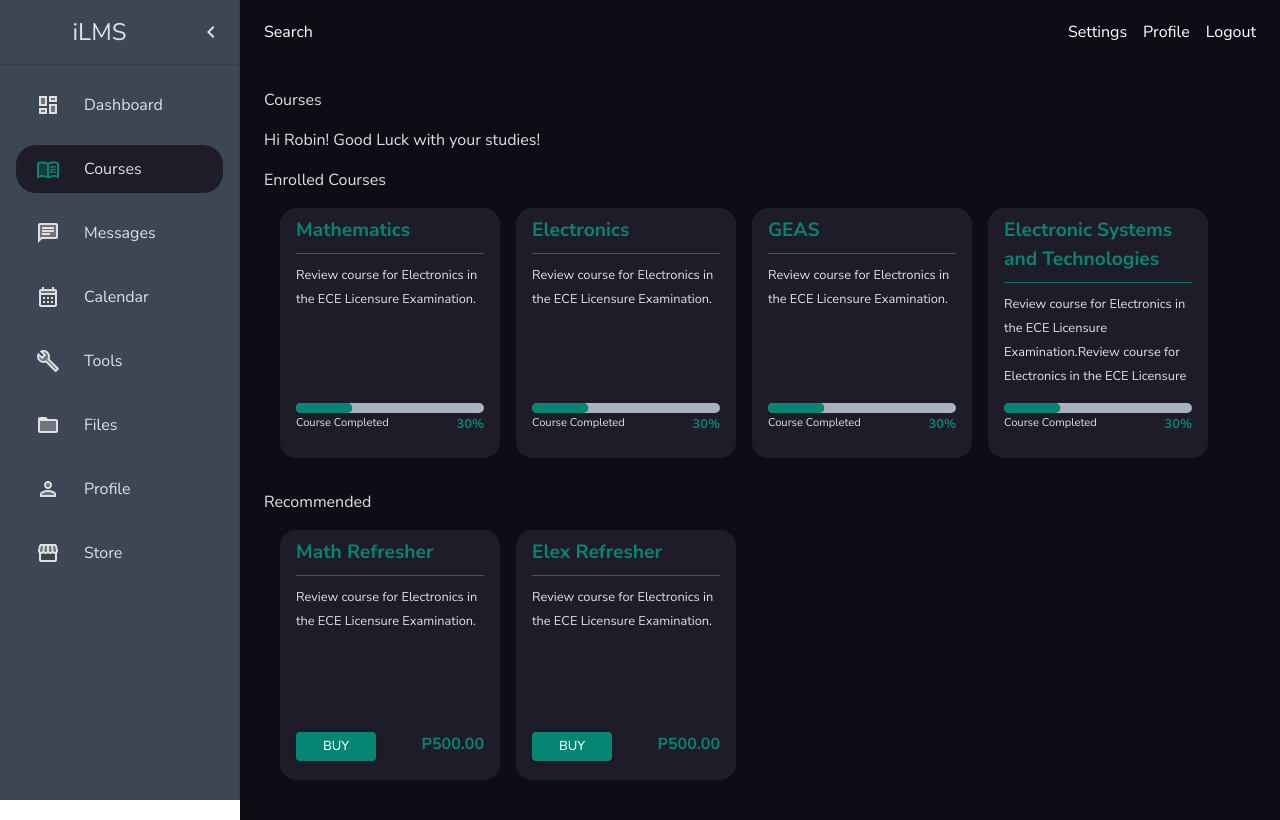
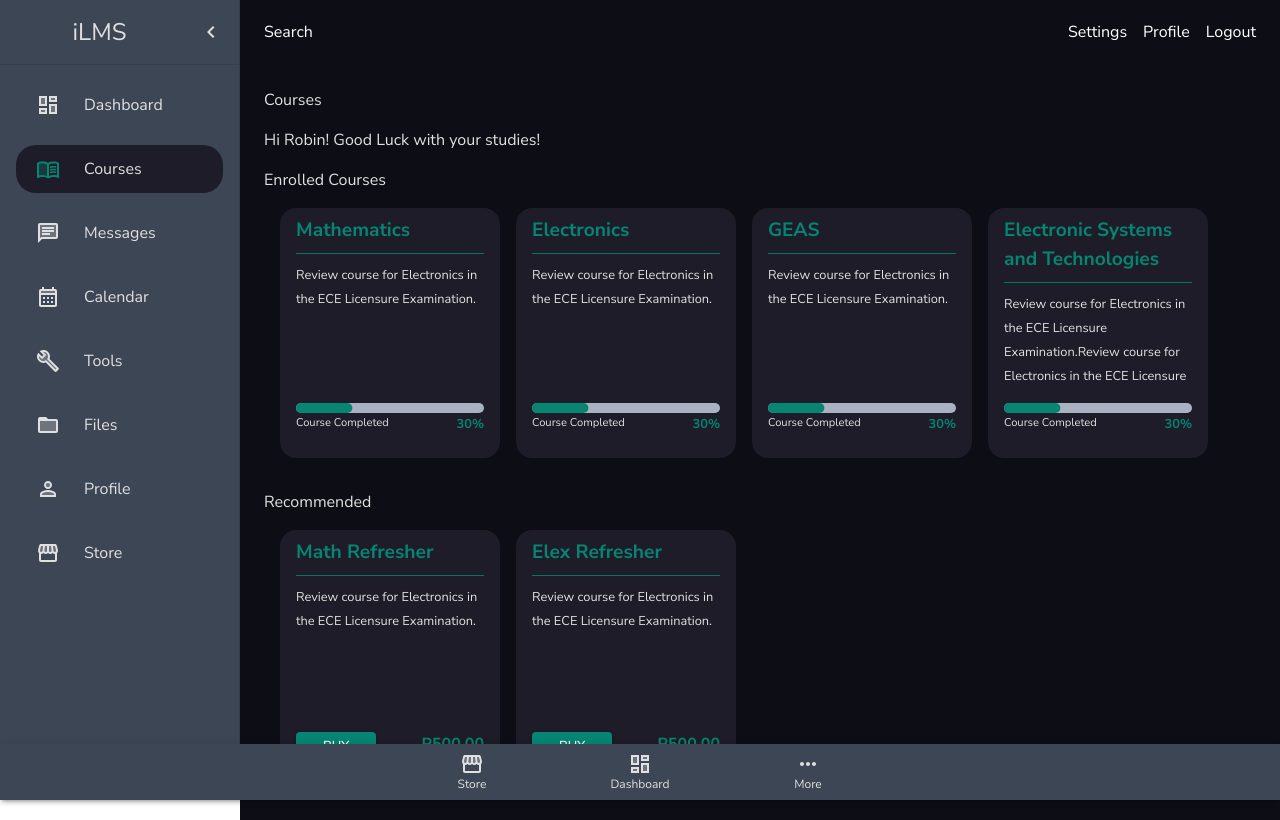
Before and after one commit to aramind/ilms, a React (Create React App) app: page /courses in a window 1280 px wide. Built offline with nearby package versions, Linux system fonts and the light colour scheme; a web font is replaced by a local one.

Commit message:
styling: coloring the icons and text of bottomNav

```diff
--- a/src/components/BottomNav.jsx
+++ b/src/components/BottomNav.jsx
@@ -4,8 +4,11 @@ import {
   Box,
   Paper,
 } from "@mui/material";
+import DashboardTwoToneIcon from "@mui/icons-material/DashboardTwoTone";
+import StorefrontTwoToneIcon from "@mui/icons-material/StorefrontTwoTone";
+import MoreHorizTwoToneIcon from "@mui/icons-material/MoreHorizTwoTone";
+import React from "react";
 import { red } from "@mui/material/colors";
-import React from "react";
 
 const BottomNav = () => {
   return (
@@ -16,15 +19,31 @@ const BottomNav = () => {
         left: 0,
         right: 0,
         zIndex: 1200,
-        display: { md: "none" },
+
+        // display: { md: "none" },
       }}
       elevation={3}
     >
       <Box sx={{ width: "100%" }}>
-        <BottomNavigation showLabels>
-          <BottomNavigationAction label="Recents" color={red[500]} />
-          <BottomNavigationAction label="Favorites" />
-          <BottomNavigationAction label="Nearby" />
+        <BottomNavigation
+          showLabels
+          sx={{ bgcolor: (theme) => theme.palette.black.main }}
+        >
+          <BottomNavigationAction
+            label="Store"
+            icon={<StorefrontTwoToneIcon />}
+            sx={{ color: (theme) => theme.palette.white.main }}
+          />
+          <BottomNavigationAction
+            label="Dashboard"
+            icon={<DashboardTwoToneIcon />}
+            sx={{ color: (theme) => theme.palette.white.main }}
+          />
+          <BottomNavigationAction
+            label="More"
+            icon={<MoreHorizTwoToneIcon />}
+            sx={{ color: (theme) => theme.palette.white.main }}
+          />
         </BottomNavigation>
       </Box>
     </Paper>
```
